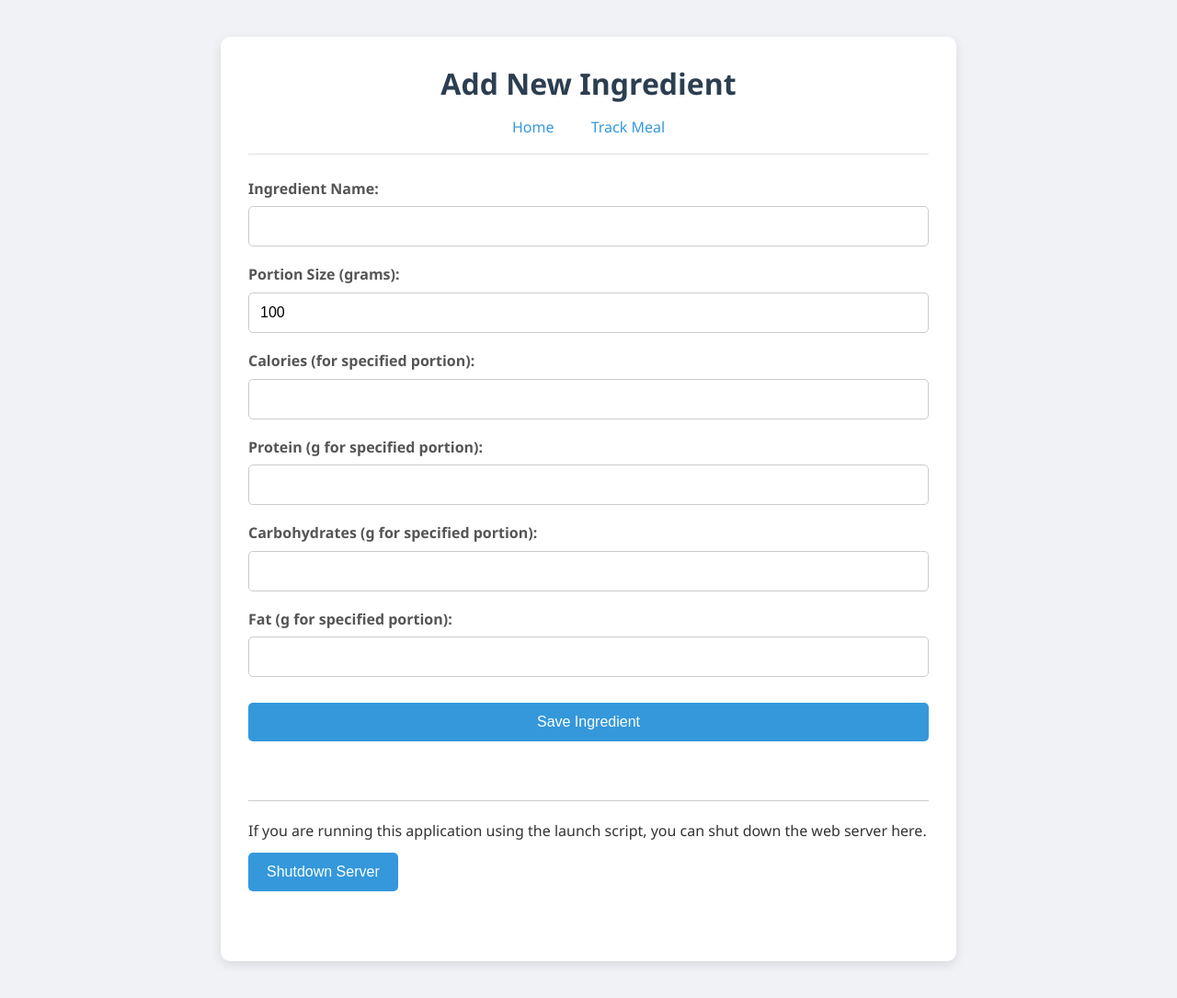
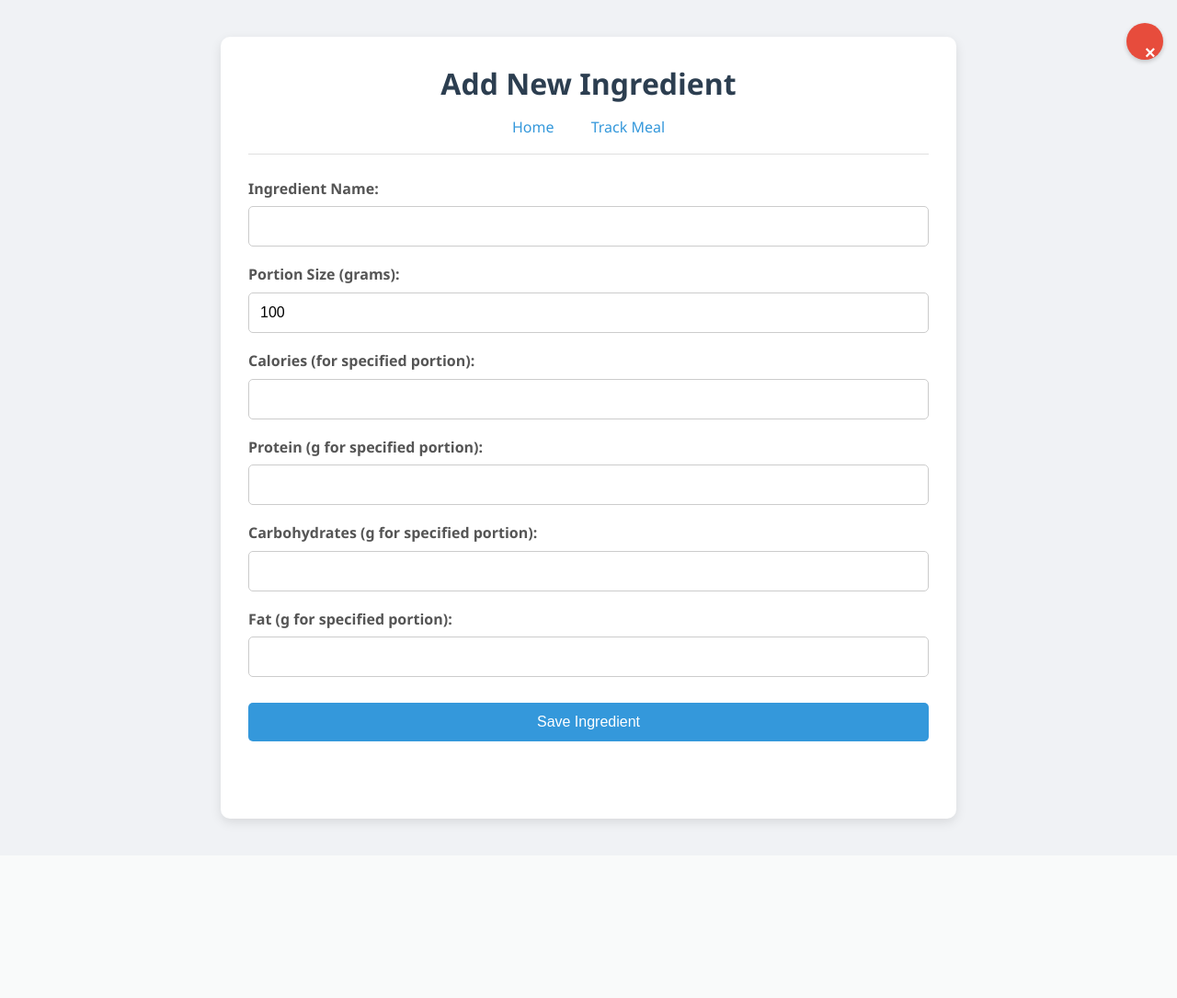
Before and after one commit to Kapoff/GJulesPlayground, a Flask app: page /add_ingredient in a window 1280 px wide. Shown: the whole page at 92% size. After the commit the page ends 900 px from the top, so only its background shows below. Run offline with Flask 2, Linux system fonts and the light colour scheme.

Commit message:
Feat: Update launch scripts and implement global shutdown button
- Modified start_app.sh and start_app.bat to only launch the Flask web server (app.py) and attempt to open the browser automatically. Removed CLI auto-launch.
- Added a global shutdown button (red 'X', top-right) to all HTML pages (index, add_ingredient, track_meal).
- Button shows 'Shutdown Server' on hover and calls /shutdown-server endpoint.
- Added CSS for the new button and removed the old shutdown UI from add_ingredient.html.

```diff
--- a/static/style.css
+++ b/static/style.css
@@ -350,3 +350,53 @@ section:last-child {
         padding: 8px 10px;
     }
 }
+
+/* Global Shutdown Button */
+.global-shutdown-button {
+    position: fixed; /* Fixed position relative to the viewport */
+    top: 15px;
+    right: 15px;
+    width: 40px;
+    height: 40px;
+    background-color: #e74c3c; /* Red */
+    color: white;
+    border: none;
+    border-radius: 50%; /* Circular button */
+    font-size: 20px; /* Size of the 'X' icon */
+    font-weight: bold;
+    line-height: 40px; /* Center the 'X' vertically */
+    text-align: center;
+    cursor: pointer;
+    box-shadow: 0 2px 5px rgba(0,0,0,0.2);
+    z-index: 1000; /* Ensure it's on top of other elements */
+    transition: background-color 0.3s ease, transform 0.2s ease;
+}
+
+.global-shutdown-button:hover {
+    background-color: #c0392b; /* Darker red on hover */
+    transform: scale(1.1); /* Slightly enlarge on hover */
+}
+
+.global-shutdown-button .tooltip-text {
+    visibility: hidden;
+    width: 120px;
+    background-color: #555;
+    color: #fff;
+    text-align: center;
+    border-radius: 6px;
+    padding: 5px 0;
+    position: absolute;
+    z-index: 1;
+    bottom: 125%; /* Position above the button */
+    left: 50%;
+    margin-left: -60px; /* Use half of the width to center the tooltip */
+    opacity: 0;
+    transition: opacity 0.3s;
+    font-size: 12px; /* Smaller font for tooltip */
+    line-height: normal; /* Reset line-height for tooltip text */
+}
+
+.global-shutdown-button:hover .tooltip-text {
+    visibility: visible;
+    opacity: 1;
+}
--- a/templates/add_ingredient.html
+++ b/templates/add_ingredient.html
@@ -7,6 +7,11 @@
     <link rel="stylesheet" href="{{ url_for('static', filename='style.css') }}">
 </head>
 <body>
+    <button id="globalShutdownBtn" class="global-shutdown-button" title="Shutdown Server">
+        &times; <!-- This is the 'X' symbol -->
+        <span class="tooltip-text">Shutdown Server</span>
+    </button>
+
     <div class="container">
         <header>
             <h1>Add New Ingredient</h1>
@@ -49,39 +54,43 @@
             <button type="submit">Save Ingredient</button>
         </form>
         <div id="statusMessage" class="status-message"></div>
-
-        <div class="shutdown-container" style="margin-top: 20px; padding-top: 20px; border-top: 1px solid #ccc;">
-            <p>If you are running this application using the launch script, you can shut down the web server here.</p>
-            <button id="shutdownServerBtn">Shutdown Server</button>
-            <div id="shutdownMessage" class="status-message" style="margin-top: 10px;"></div>
-        </div>
+        <!-- Old shutdown section removed -->
     </div>
 
     <script>
-        // Shutdown server button event listener
-        const shutdownBtn = document.getElementById('shutdownServerBtn');
-        if (shutdownBtn) {
-            shutdownBtn.addEventListener('click', async function() {
-                const shutdownMessageEl = document.getElementById('shutdownMessage');
-                shutdownMessageEl.textContent = 'Attempting to shut down server...';
-                shutdownMessageEl.className = 'status-message info';
+        // Global Shutdown server button event listener
+        const globalShutdownBtn = document.getElementById('globalShutdownBtn');
+        if (globalShutdownBtn) {
+            globalShutdownBtn.addEventListener('click', async function() {
+                // Optionally, add a message div near the button or use alerts
+                // For now, direct shutdown attempt. User sees browser's error if server goes down.
                 try {
-                    const response = await fetch('/shutdown-server');
-                    const result = await response.text(); // Get text response
-                    shutdownMessageEl.textContent = result;
-                    if (response.ok) {
-                        shutdownMessageEl.classList.add('success');
-                        // Optionally disable the button
-                        shutdownBtn.disabled = true;
-                        // Try to close the window, may not work depending on browser settings
-                        // setTimeout(() => window.close(), 3000);
-                    } else {
-                        shutdownMessageEl.classList.add('error');
-                    }
+                    await fetch('/shutdown-server');
+                    // Server should be shutting down, browser will likely show a connection error on next navigation
+                    // or this page might become unresponsive.
+                    // You could change the button text or disable it here.
+                    globalShutdownBtn.innerHTML = "&check;"; // Change to a checkmark or similar
+                    globalShutdownBtn.title = "Server shutting down";
+                    globalShutdownBtn.disabled = true;
+                    // Display a message on the page
+                    let msgDiv = document.createElement('div');
+                    msgDiv.style.position = 'fixed';
+                    msgDiv.style.top = '50%';
+                    msgDiv.style.left = '50%';
+                    msgDiv.style.transform = 'translate(-50%, -50%)';
+                    msgDiv.style.padding = '20px';
+                    msgDiv.style.backgroundColor = 'lightgreen';
+                    msgDiv.style.border = '1px solid green';
+                    msgDiv.style.borderRadius = '5px';
+                    msgDiv.style.zIndex = '1001';
+                    msgDiv.textContent = 'Server shutdown initiated. You may close this window.';
+                    document.body.appendChild(msgDiv);
+
                 } catch (error) {
-                    console.error('Error shutting down server:', error);
-                    shutdownMessageEl.textContent = 'Failed to send shutdown command. The server might already be down or unreachable.';
-                    shutdownMessageEl.classList.add('error');
+                    console.error('Error sending shutdown command:', error);
+                    // If the command fails, it might be because the server is already down
+                    // or there's a network issue.
+                    alert('Failed to send shutdown command. The server might already be down or unreachable.');
                 }
             });
         }
```
Also changed, not shown: templates/index.html (+36 -0 lines), templates/track_meal.html (+34 -0 lines), 2 other files.
